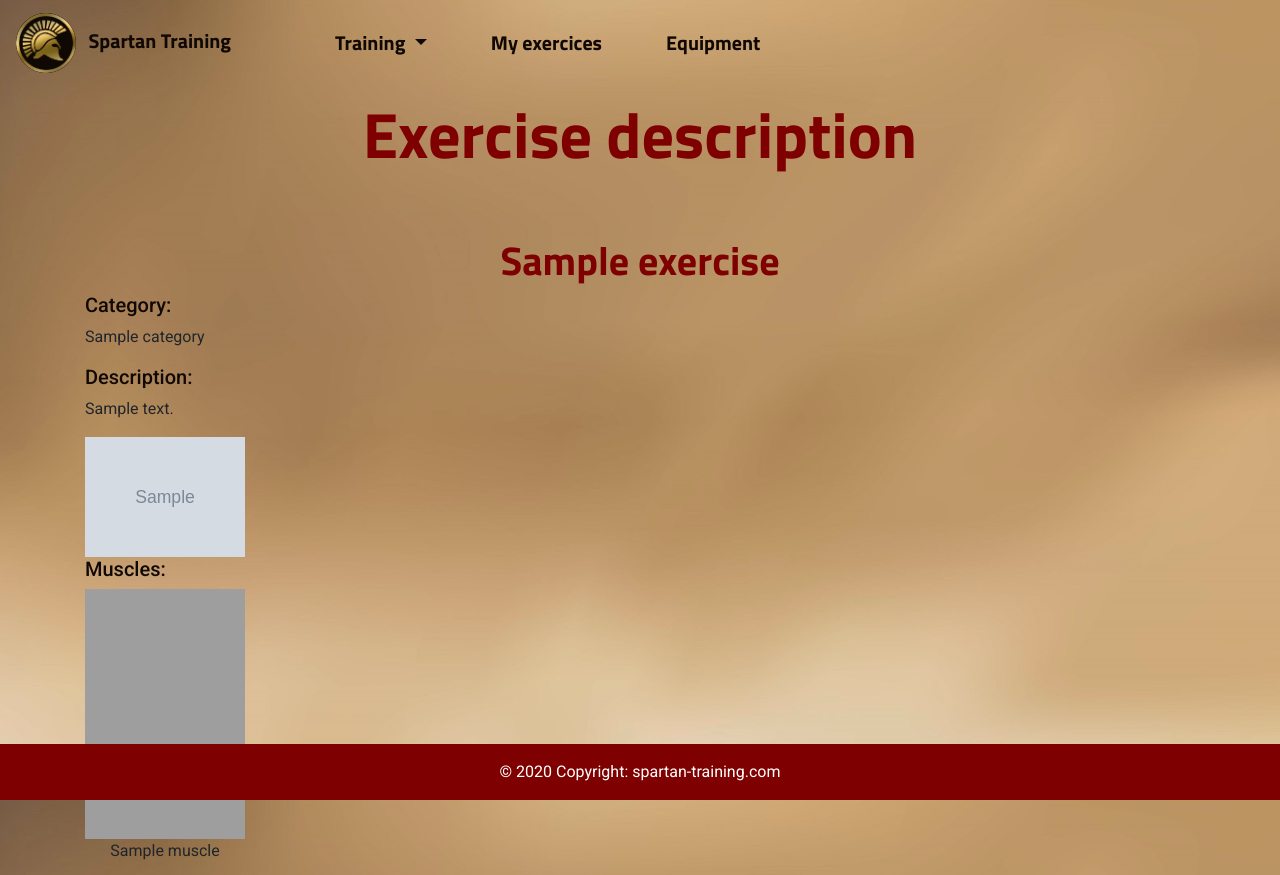
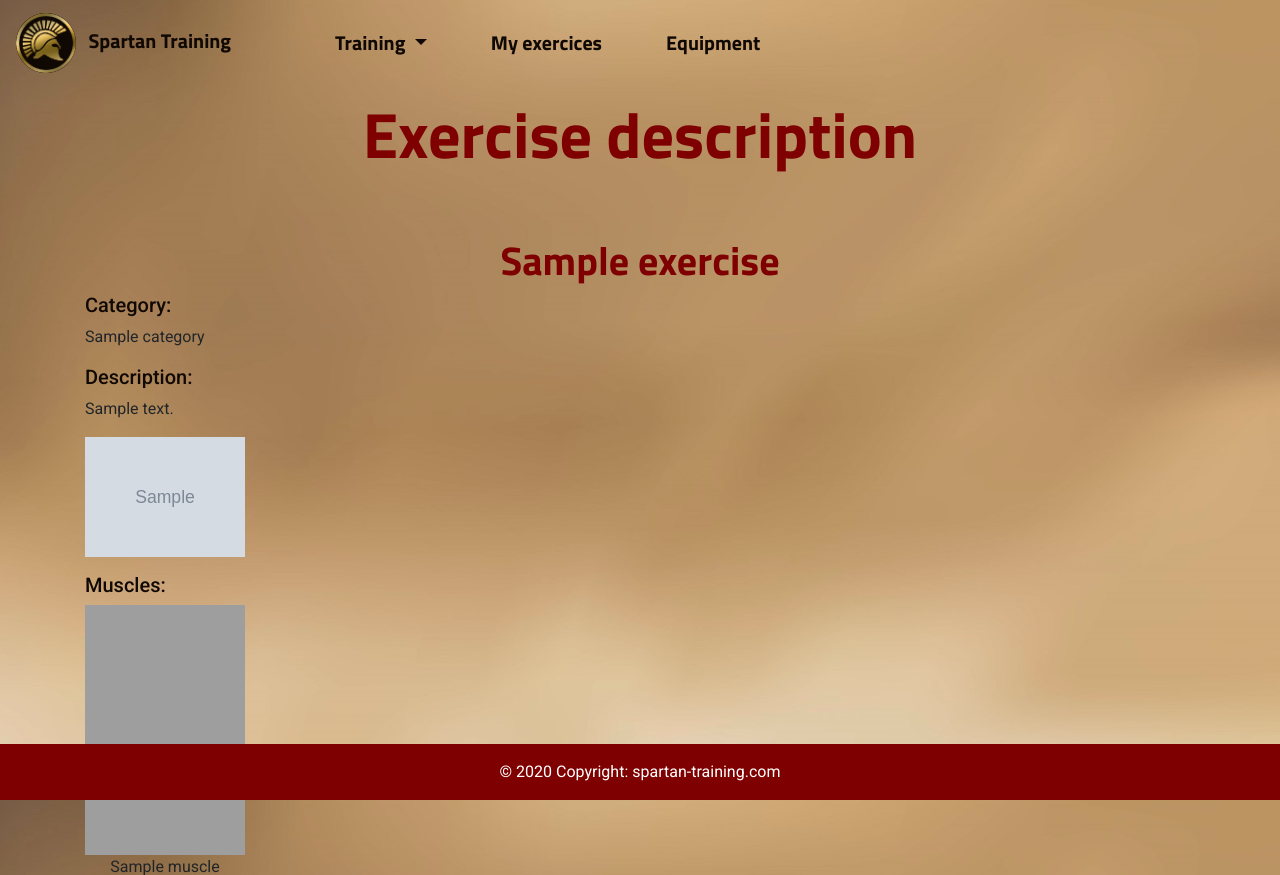
Before and after one commit to BarbaraGonthier/Hackathon-2020, a PHP site: template src/View/Exercises/show.html.twig in a window 1280 px wide. Shown: the top 875 px of the page. Run offline with PHP 8.4, Linux system fonts and the light colour scheme; the template is opened without the code that fills it: most values are stand-ins (such as "Sample title", 1, 10 or a date in 2020); grey boxes marked "Sample" are stand-in pictures; some libraries are stand-ins or nearby versions; grey boxes are pictures that could not be loaded.

Commit message:
display exercice

```diff
--- a/src/View/Exercises/show.html.twig
+++ b/src/View/Exercises/show.html.twig
@@ -27,7 +27,7 @@
             {% endif %}
             {% if exercise.muscles is not empty %}
                 <div>
-                    <h3>Muscles:</h3>
+                    <h3 class="mt-3">Muscles:</h3>
                     <div class="row mx-0 d-flex">
                         {% for muscle in exercise.muscles %}
                             <div class="muscle-illustration d-flex flex-column justify-content-between align-items-center">
```
